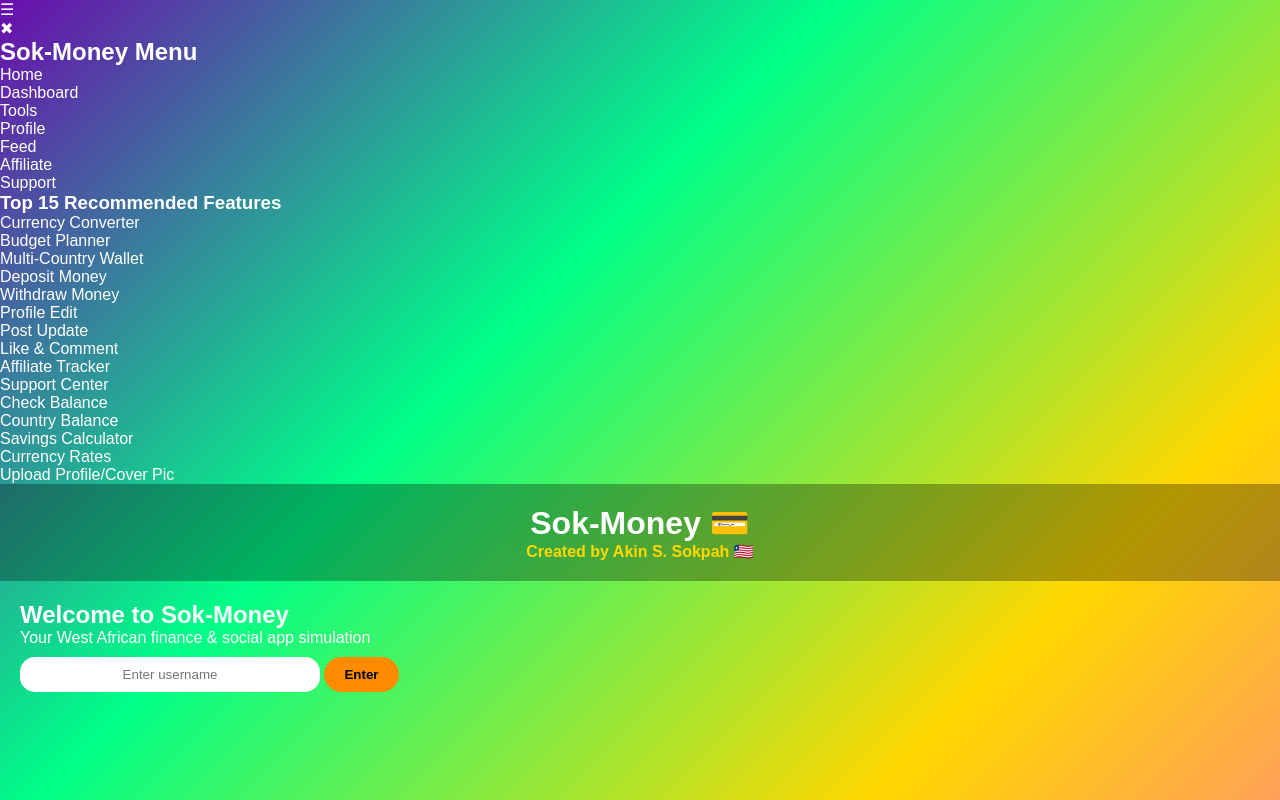
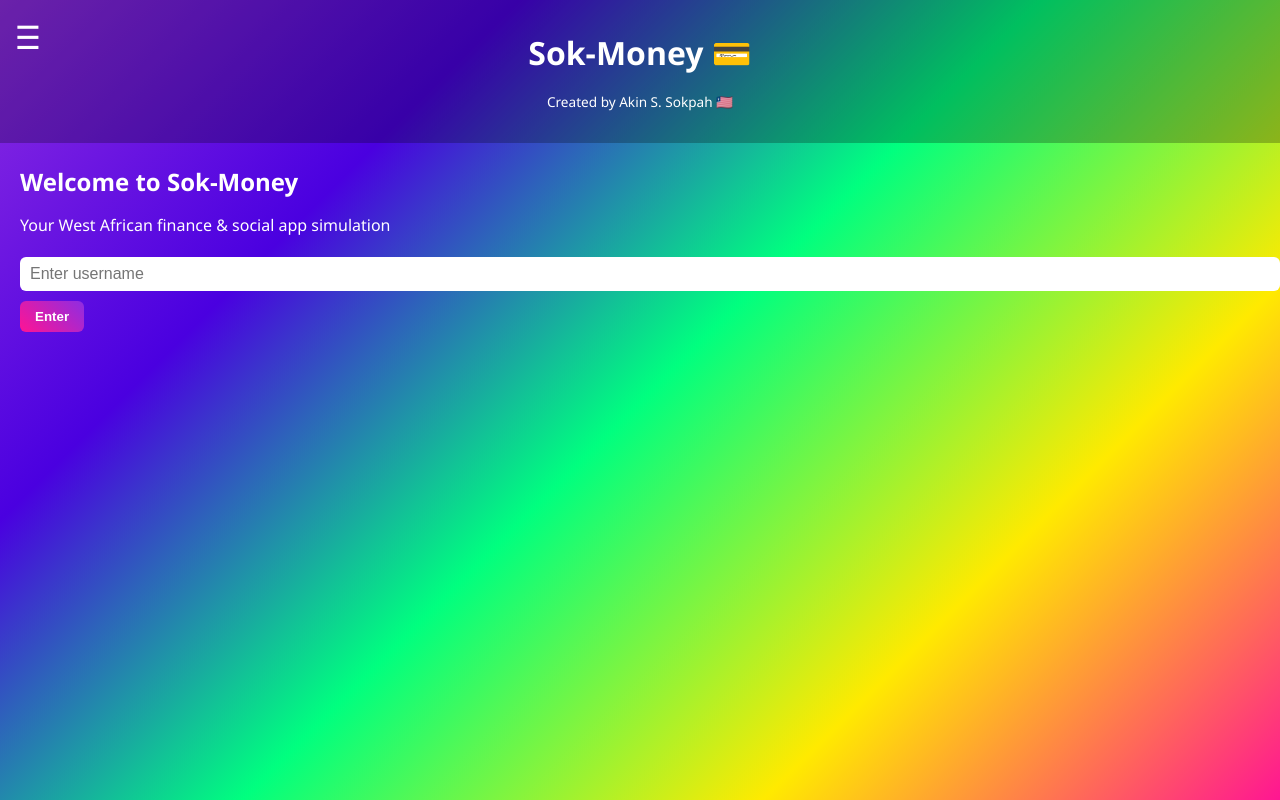
Before and after one commit to akinnevmo-gif/Sok-Money, a plain HTML site: page index.html in a window 1280 px wide. Shown: the top 800 px of the page. Drawn offline with Linux system fonts and the light colour scheme.

Commit message:
Update style.css

```diff
--- a/style.css
+++ b/style.css
@@ -1,148 +1,121 @@
-/* Reset */
-* { box-sizing: border-box; margin:0; padding:0; }
-
+/* ===== Global Styles ===== */
 body {
-  font-family: 'Arial', sans-serif;
-  background: linear-gradient(135deg, #6a0dad, #00ff88, #ffd700, #ff69b4);
-  color: white;
+  margin: 0;
+  font-family: 'Segoe UI', Tahoma, Geneva, Verdana, sans-serif;
+  background: linear-gradient(135deg, #8e2de2, #4a00e0, #00ff7f, #ffea00, #ff1493);
+  color: #fff;
   min-height: 100vh;
   overflow-x: hidden;
 }
 
-/* Header */
-header {
-  padding: 20px;
-  text-align: center;
-  background: rgba(0,0,0,0.3);
-  position: sticky;
-  top: 0;
-  z-index: 100;
+h1, h2, h3, h4 {
+  margin: 0.5em 0;
 }
 
-header h1 { font-size: 2em; }
-header .creator a { color: #ffd700; text-decoration: none; font-weight: bold; }
+a { color: #fff; text-decoration: none; }
 
-/* Main Menu */
-.main-menu {
-  display: flex;
-  justify-content: space-around;
-  flex-wrap: wrap;
-  background: rgba(0,0,0,0.5);
-  padding: 10px 0;
-  position: sticky;
-  top: 80px;
-  z-index: 90;
+.card {
+  background: rgba(0,0,0,0.35);
+  border-radius: 10px;
+  padding: 15px;
+  margin: 15px 0;
+  box-shadow: 0 5px 15px rgba(0,0,0,0.3);
 }
 
-.main-menu button {
-  flex: 1 1 auto;
-  margin: 5px;
-  padding: 10px;
-  border: none;
-  border-radius: 15px;
-  background: #ff8c00;
-  color: black;
-  font-weight: bold;
-  cursor: pointer;
-  transition: transform 0.2s, background 0.3s;
+/* ===== Header ===== */
+header {
+  text-align: center;
+  padding: 15px;
+  background: rgba(0,0,0,0.25);
+  position: relative;
+  z-index: 10;
 }
 
-.main-menu button:hover {
-  transform: scale(1.05);
-  background: #ffd700;
+.creator a { font-size: 0.85em; color: #fff; }
+
+/* ===== Sections ===== */
+.section { display: none; padding: 10px 20px; min-height: 80vh; }
+.section.active { display: block; animation: fadeIn 0.3s ease; }
+
+/* ===== Hamburger Menu Icon ===== */
+#menuIcon {
+  position: fixed;
+  top: 15px;
+  left: 15px;
+  font-size: 2em;
+  cursor: pointer;
+  z-index: 200;
+  color: #fff;
 }
 
-/* Sections */
-.section {
-  display: none;
+/* ===== Menu Overlay ===== */
+#menuOverlay {
+  position: fixed;
+  top: 0;
+  left: -100%;
+  width: 80%;
+  max-width: 300px;
+  height: 100%;
+  background: rgba(20,20,20,0.95);
+  color: white;
   padding: 20px;
-  min-height: calc(100vh - 160px);
-  animation: slideIn 0.5s ease forwards;
+  transition: left 0.3s ease;
+  z-index: 199;
   overflow-y: auto;
+  box-shadow: 5px 0 15px rgba(0,0,0,0.5);
 }
 
-.section.active {
-  display: block;
+#menuOverlay h2, #menuOverlay h3 { margin-bottom: 10px; }
+#menuOverlay .menuList { list-style: none; padding: 0; }
+#menuOverlay .menuList li {
+  padding: 10px 0;
+  cursor: pointer;
+  border-bottom: 1px solid rgba(255,255,255,0.2);
+}
+#menuOverlay .menuList li:hover { color: #ffd700; }
+
+/* ===== Close Button ===== */
+#closeMenu {
+  position: absolute;
+  top: 10px;
+  right: 15px;
+  font-size: 1.5em;
+  cursor: pointer;
 }
 
-/* Cards */
-.card {
-  background: rgba(255,255,255,0.1);
-  padding: 20px;
-  margin: 15px auto;
-  border-radius: 20px;
-  backdrop-filter: blur(12px);
-  max-width: 500px;
-  transition: transform 0.3s, box-shadow 0.3s, opacity 0.5s;
-  opacity: 0;
-  animation: fadeCard 0.5s forwards;
+/* ===== Buttons ===== */
+button {
+  padding: 8px 15px;
+  margin: 5px 0;
+  border: none;
+  border-radius: 6px;
+  cursor: pointer;
+  background: linear-gradient(45deg, #ff1493, #8e2de2);
+  color: #fff;
+  font-weight: bold;
+}
+button:hover { opacity: 0.85; }
+
+/* ===== Inputs ===== */
+input, select, textarea {
+  width: 100%;
+  padding: 8px 10px;
+  margin: 5px 0;
+  border-radius: 6px;
+  border: none;
+  outline: none;
+  font-size: 1em;
 }
 
-.card:hover {
-  transform: translateY(-5px);
-  box-shadow: 0 10px 25px rgba(0,0,0,0.3);
+/* ===== Feed Comments ===== */
+#feedPosts p { margin: 5px 0; }
+
+/* ===== Animations ===== */
+@keyframes fadeIn { from {opacity:0;} to {opacity:1;} }
+
+/* ===== Responsive ===== */
+@media(max-width: 600px){
+  .card { margin: 10px 5px; padding: 10px; }
+  #menuOverlay { width: 90%; }
+  #menuIcon { font-size: 1.8em; top:10px; left:10px; }
 }
-
-/* Inputs & Textareas */
-input, select, textarea {
-  width: 90%;
-  max-width: 300px;
-  padding: 10px;
-  margin: 10px 0;
-  border-radius: 15px;
-  border: none;
-  text-align: center;
-}
-
-textarea { resize: vertical; min-height: 60px; }
-
-/* Buttons */
-button {
-  padding: 10px 20px;
-  border: none;
-  border-radius: 25px;
-  background: #ff8c00;
-  color: black;
-  font-weight: bold;
-  cursor: pointer;
-  margin-top: 10px;
-  transition: background 0.3s, transform 0.2s;
-}
-
-button:hover { background: #ffd700; transform: scale(1.05); }
-
-/* Profile & Cover Pics */
-#profilePic, #coverPic {
-  display: block;
-  margin: 10px auto;
-  border-radius: 15px;
-  max-width: 100%;
-  transition: transform 0.5s;
-}
-
-#profilePic:hover, #coverPic:hover { transform: scale(1.05); }
-
-/* Feed posts scrolling */
-#feedPosts {
-  max-height: 400px;
-  overflow-y: auto;
-  padding-bottom: 20px;
-}
-
-/* Animations */
-@keyframes fadeCard {
-  from { opacity: 0; transform: translateY(20px); }
-  to { opacity: 1; transform: translateY(0); }
-}
-
-@keyframes slideIn {
-  from { transform: translateX(100%); opacity: 0; }
-  to { transform: translateX(0); opacity: 1; }
-}
-
-/* Responsive */
-@media (max-width: 600px) {
-  .main-menu { flex-direction: column; }
-  input, select, textarea { width: 95%; }
-  .card { max-width: 95%; }
-}
```
